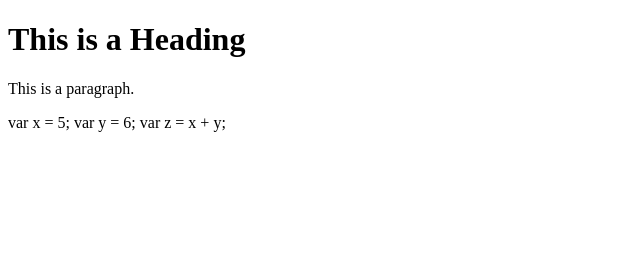
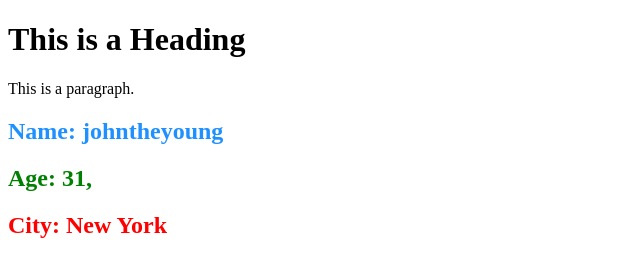
Before and after one commit to snavero03/precouse, a plain HTML site: page index.html in a window 1280 px wide. Shown: the whole page, without its empty margins (0-640 px from the left). Drawn offline with Linux system fonts and the light colour scheme.

Commit message:
Update index.html

```diff
--- a/index.html
+++ b/index.html
@@ -4,11 +4,12 @@
 <title>Page Title</title>
 </head>
 <body>
+    <h1>This is a Heading</h1>
+<p>This is a paragraph.</p>
 
-<h1>This is a Heading</h1>
-<p>This is a paragraph.</p>
-var x = 5;
-var y = 6;
-var z = x + y;
+ <h2 style="color:DodgerBlue;">Name: johntheyoung</h2>
+ <h2 style="color:Green;">Age: 31,</h2>
+ <h2 style="color:Red;">City: New York</h2>
+
 </body>
 </html>
```
